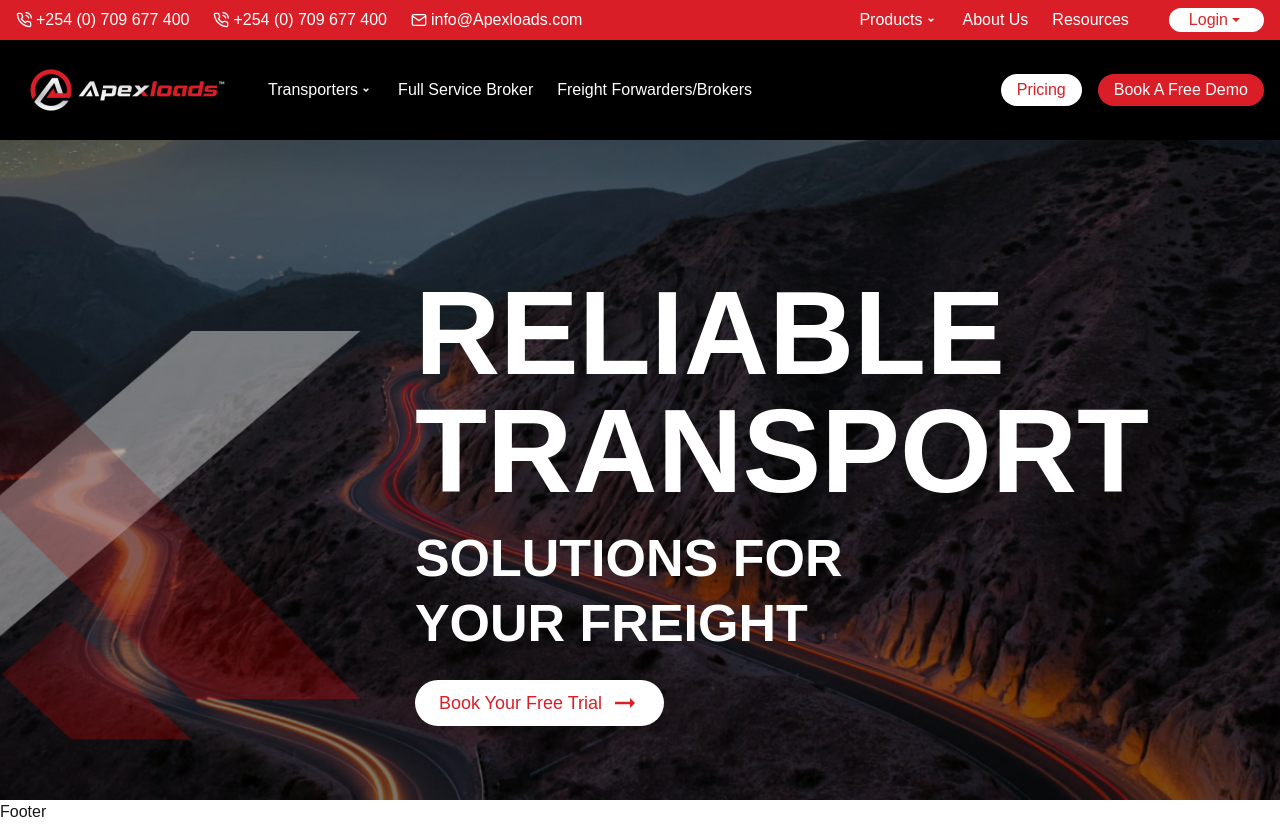
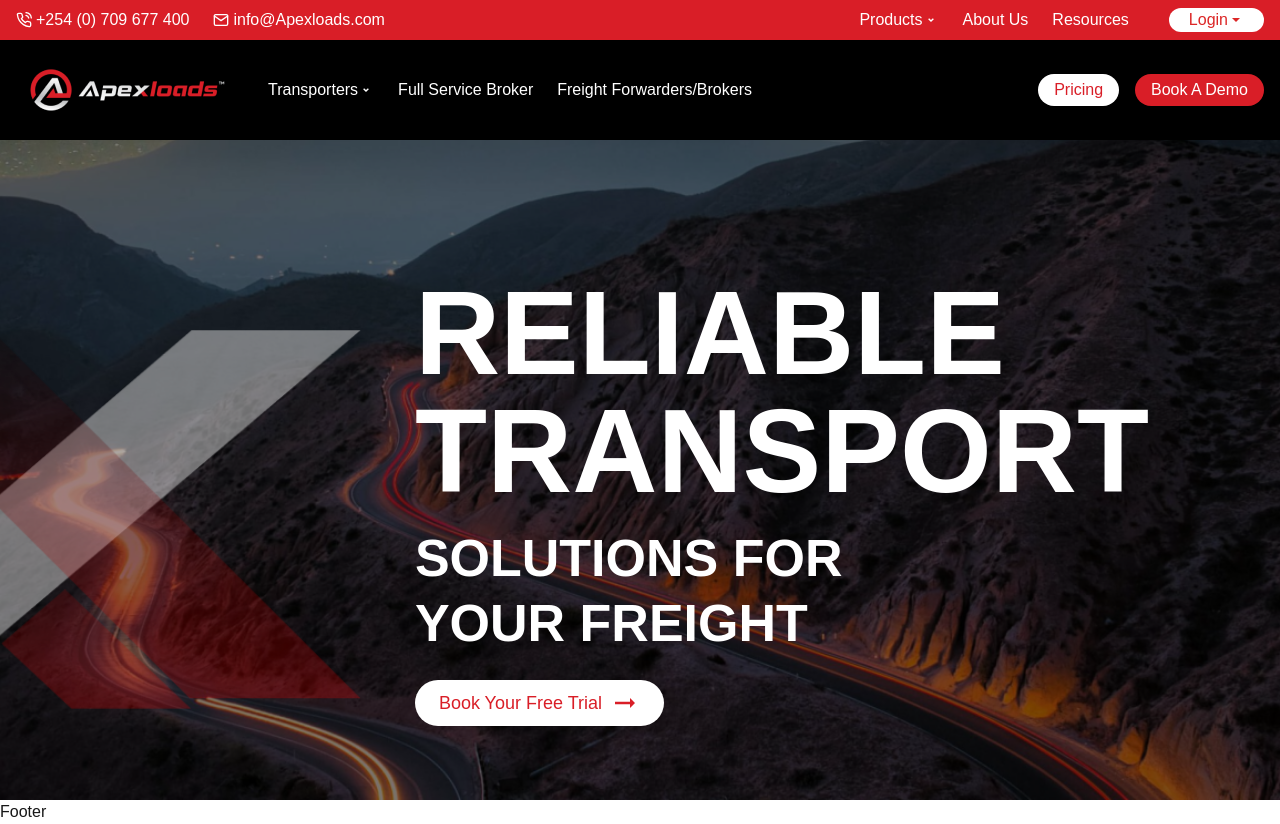
Before and after one commit to mahapara24/travel-mitsol, a Next.js app: page / in a window 1280 px wide. Built offline with nearby package versions, Linux system fonts and the light colour scheme.

Commit message:
first section created for now

```diff
--- a/package.json
+++ b/package.json
@@ -9,6 +9,7 @@
     "lint": "next lint"
   },
   "dependencies": {
+    "gsap": "^3.12.5",
     "icons": "^1.0.0",
     "next": "14.2.13",
     "react": "^18.3.1",
--- a/src/app/Home/page.jsx
+++ b/src/app/Home/page.jsx
@@ -1,11 +1,7 @@
-import Home from "@/app/components/HomePage/Home";
-import React from "react";
-import Hero from "../components/HomePage/Hero";
+const HomePage = () => {
+  return <div>{/* Your component JSX */}</div>;
+};
 
-export default Home = () => {
-  return (
-    <div>
-      <Home />
-    </div>
-  );
-};
+HomePage.displayName = "HomePage"; // Add this line
+
+export default HomePage;
--- a/src/app/components/Header.jsx
+++ b/src/app/components/Header.jsx
@@ -1,28 +1,55 @@
 "use client";
-import React, { useState } from "react";
+
+import React, { useState, useEffect, useRef } from "react";
 import Link from "next/link";
-import { FiPhoneCall, FiMail } from "react-icons/fi"; // Added User Icon for small devices
+import { FiPhoneCall, FiMail } from "react-icons/fi";
 import { IoMdArrowDropdown } from "react-icons/io";
 import { RiArrowDropDownLine } from "react-icons/ri";
-import { HiMenu, HiX } from "react-icons/hi"; // Hamburger and close icons for small devices
+import { HiX } from "react-icons/hi";
 import { RiMenu4Line } from "react-icons/ri";
-
 import Image from "next/image";
 import { GoPerson } from "react-icons/go";
+import Logo from "../assets/apexloads 1.png";
 
-import Logo from "../assets/apexloads 1.png";
+// Import GSAP
+import { gsap } from "gsap";
 
 const Header = () => {
   const [isOpen, setIsOpen] = useState(false);
+  const headerRef = useRef(null); // Ref for the header animation
+  const menuRef = useRef(null); // Ref for the mobile menu
 
   const toggleMenu = () => {
     setIsOpen(!isOpen);
   };
 
+  // Slide in the header from the left
+  useEffect(() => {
+    gsap.fromTo(
+      headerRef.current,
+      { x: -100, opacity: 0 }, // Start off the screen from the left
+      { x: 0, opacity: 1, duration: 2, ease: "power4.inOut" } // Slide into view
+    );
+  }, []);
+
+  // Slide in the mobile menu items from the left when the menu opens
+  useEffect(() => {
+    if (isOpen) {
+      gsap.fromTo(
+        menuRef.current,
+        { x: -200, opacity: 0 }, // Start off the screen from the left
+        { x: 0, opacity: 1, duration: 2, ease: "power3.out" } // Slide into view
+      );
+    }
+  }, [isOpen]);
+
   return (
     <div className="overflow-hidden">
       {/* Small Screen Navbar */}
-      <header className="lg:hidden overflow-hidden bg-black text-white py-4 fixed top-0 left-0 w-full z-20">
+      <header
+        ref={headerRef} // Reference to animate the header
+        className="lg:hidden overflow-hidden bg-black text-white py-4 fixed top-0 left-0 w-full z-20"
+      >
         <div className="container mx-auto flex justify-between items-center px-4">
           {/* Logo */}
           <div className="flex items-center space-x-4">
@@ -44,7 +71,10 @@ const Header = () => {
 
         {/* Mobile Navigation Menu */}
         {isOpen && (
-          <nav className="bg-black text-white py-4 px-4">
+          <nav
+            ref={menuRef} // Reference for the mobile menu animation
+            className="bg-black text-white py-4 px-4"
+          >
             <ul className="flex flex-col space-y-4">
               <li>
                 <Link href="/products" className="hover:text-custom-red">
@@ -72,19 +102,15 @@ const Header = () => {
       </header>
 
       {/* Large Screen Navbar */}
-      <div className="hidden lg:block fixed top-0 left-0 w-full z-20">
+      <div
+        ref={headerRef}
+        className="hidden lg:block fixed top-0 left-0 w-full z-20"
+      >
         {/* Top Red Header */}
         <div className="bg-custom-red text-white py-2">
           <div className="container mx-auto flex justify-between items-center px-4">
             {/* Contact Info */}
             <div className="flex space-x-6 items-center">
-              <Link
-                href="tel:+2540709677400"
-                className="flex items-center space-x-1 hover:underline"
-              >
-                <FiPhoneCall />
-                <span>+254 (0) 709 677 400</span>
-              </Link>
               <Link
                 href="tel:+2540709677400"
                 className="flex items-center space-x-1 hover:underline"
@@ -161,10 +187,13 @@ const Header = () => {
 
         {/* Main Black Header */}
         <header className="bg-black text-white py-4">
-          <div className="container mx-auto flex justify-between items-center px-4">
+          <div
+            ref={headerRef}
+            className=" container mx-auto flex justify-between items-center px-4"
+          >
             {/* Logo */}
             <div className="flex items-center justify-between space-x-4">
-              <Image src={Logo} className="" alt="Apex Loads Logo" />
+              <Image src={Logo} alt="Apex Loads Logo" />
 
               <ul className="flex px-5 space-x-6">
                 <li className="group relative">
@@ -228,9 +257,9 @@ const Header = () => {
               </Link>
               <Link
                 href="/book-demo"
-                className="bg-custom-red text-nowrap text-white px-4 py-1 flex justify-center items-center rounded-full hover:bg-custom-red/90"
+                className="bg-custom-red text-white px-4 py-1 flex justify-center items-center rounded-full text-nowrap hover:bg-custom-red/90"
               >
-                Book A Free Demo
+                Book A Demo
               </Link>
             </div>
           </div>
--- a/src/app/components/HomePage/Hero.jsx
+++ b/src/app/components/HomePage/Hero.jsx
@@ -8,7 +8,7 @@ import { MdArrowRightAlt } from "react-icons/md";
 const Hero = () => {
   return (
     <section
-      className="relative w-full h-screen overflow-hidden   bg-cover bg-center bg-no-repeat flex items-center justify-center"
+      className="relative w-full h-screen overflow-hidden bg-cover bg-center bg-no-repeat flex items-center justify-center"
       style={{ backgroundImage: `url(${bgImage.src})` }}
     >
       {/* Optional overlay */}
@@ -19,7 +19,7 @@ const Hero = () => {
         {/* X vector on the left */}
         <div className="relative flex flex-col justify-center items-center w-[300px] h-auto mr-8">
           {/* First vector (bottom-left diagonal) */}
-          <div className="absolute transform  opacity-50 w-[300px] md-w- h-[600px] left-[-60px] md:left-[-90px] bottom-[-500px] md:w-[400px] md:h-[800px]">
+          <div className="absolute floating-animation opacity-50 w-[300px] h-[600px] left-[-60px] md:left-[-90px] bottom-[-500px] md:w-[400px] md:h-[800px]">
             <Image
               src={vectorX1}
               alt="Left diagonal vector"
@@ -29,7 +29,7 @@ const Hero = () => {
           </div>
 
           {/* Third vector (overlapping in the center) */}
-          <div className="absolute opacity-50 w-[300px] h-[600px] left-[-60px] md:left-[-90px] top-[-170px] md:top-[-300px] md:w-[400px] md:h-[800px]">
+          <div className="absolute floating-animation opacity-50 w-[300px] h-[600px] left-[-60px] md:left-[-90px] top-[-170px] md:top-[-300px] md:w-[400px] md:h-[800px]">
             <Image
               src={vectorX3}
               alt="Center vector"
@@ -39,7 +39,7 @@ const Hero = () => {
           </div>
 
           {/* Second vector (right-to-left diagonal overlapping the third vector) */}
-          <div className="absolute  opacity-50 w-[200px] h-[150px] left-[-20px] top-[250px] md:left-[-80px] md:top-[220px] z-20 md:w-[250px] md:h-[120px]">
+          <div className="absolute floating-animation opacity-50 w-[200px] h-[150px] left-[-20px] top-[250px] md:left-[-80px]  md:top-[190px] z-20 md:w-[250px] md:h-[120px]">
             <Image
               src={vectorX2}
               alt="Right diagonal vector"
@@ -50,17 +50,17 @@ const Hero = () => {
         </div>
 
         {/* Text on the right side */}
-        <div className="text-white text-left pt-20 z-20 sm:pt-40 md:pt-40 ml-24 text-wrap md:ml-8">
+        <div className="text-white text-left pt-20 z-20 sm:pt-40 md:pt-40 ml-24 text-wrap md:ml-8 fade-in-animation">
           <h1 className="text-[62px] md:text-[118px] mt-10 mr-20 font-extrabold leading-none">
             RELIABLE
             <br /> TRANSPORT
           </h1>
           <div className="mt-4">
-            <p className="mt-4 text-[24px]  md:text-[52px] leading-tight font-extrabold">
+            <p className="mt-4 text-[24px] md:text-[52px] leading-tight font-extrabold">
               SOLUTIONS FOR
               <br /> YOUR FREIGHT
             </p>
-            <button className="mt-6 px-6 flex justify-between space-x-2 items-center py-2 bg-white text-custom-red text-[18px] rounded-full font-normal duration-300 hover:text-white hover:bg-custom-red">
+            <button className="mt-6 px-6 flex justify-between space-x-2 items-center py-2 bg-white text-custom-red text-[18px] rounded-full font-normal duration-300 hover:text-white hover:bg-custom-red fade-in-animation">
               Book Your Free Trial{" "}
               <span className="ml-2">
                 <MdArrowRightAlt size={30} />
--- a/src/app/globals.css
+++ b/src/app/globals.css
@@ -25,3 +25,36 @@ body {
     text-wrap: balance;
   }
 }
+/* Floating effect for vectors */
+@keyframes float {
+  0% {
+    transform: translateY(0);
+  }
+  50% {
+    transform: translateY(-10px);
+  }
+  100% {
+    transform: translateY(0);
+  }
+}
+
+.floating-animation {
+  animation: float 5s ease-in-out infinite;
+}
+
+/* Fade-in effect for text */
+@keyframes fadeIn {
+  from {
+    opacity: 0;
+    transform: translateY(20px);
+  }
+  to {
+    opacity: 1;
+    transform: translateY(0);
+  }
+}
+
+.fade-in-animation {
+  opacity: 0;
+  animation: fadeIn 1s forwards;
+}
--- a/src/app/page.js
+++ b/src/app/page.js
@@ -7,6 +7,7 @@ export default function Main() {
       <div className="">
         <Hero />
       </div>
+      <div></div>
     </div>
   );
 }
```
Also changed, not shown: .eslintrc.json, src/app/components/HomePage/About.jsx (added), 1 other file (tests, documents, lock files or other folders).
